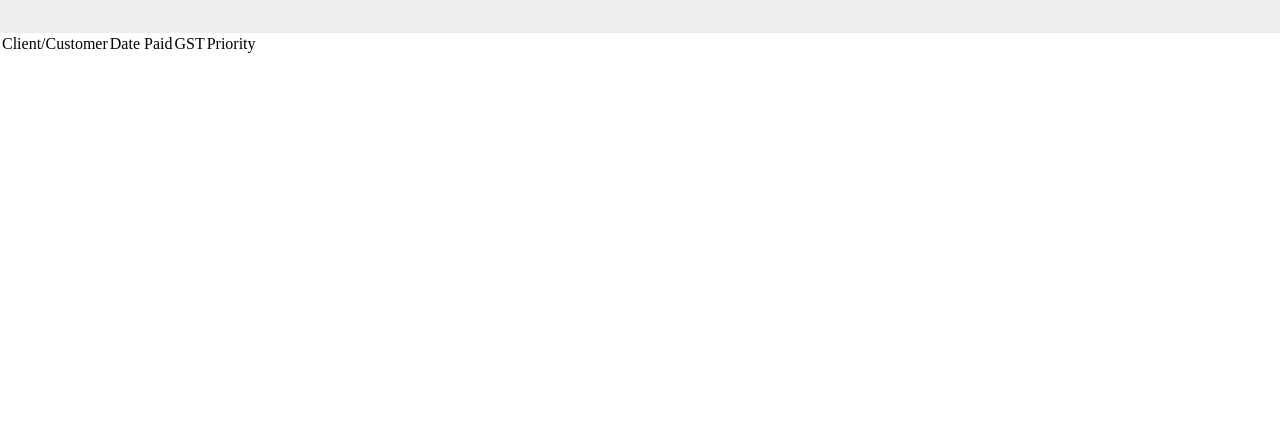
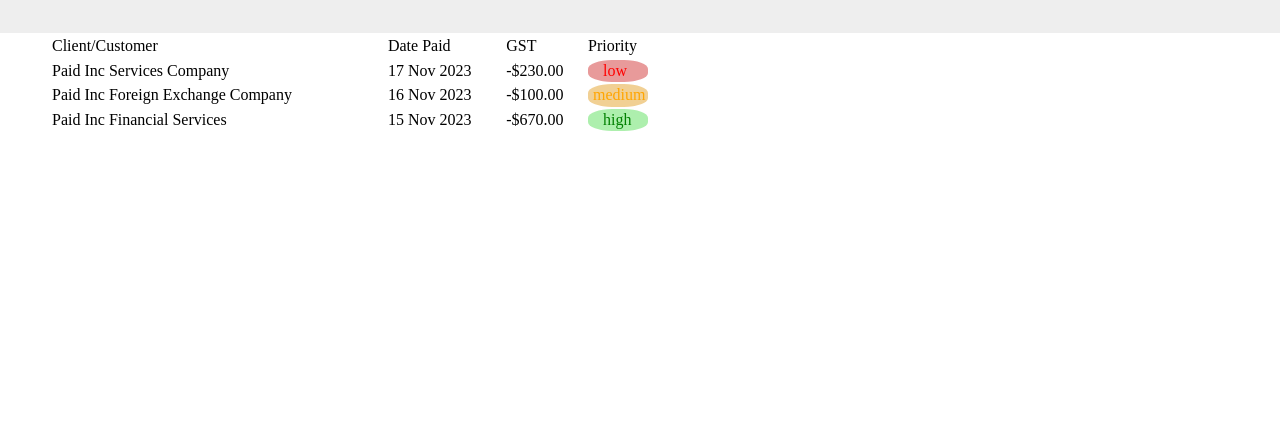
Before and after one commit to FalguniShinde2004/Bootcoding_Internship, a plain HTML site: page index.html in a window 1280 px wide. Shown: the part 372-800 px from the top of the page. Drawn offline with Linux system fonts and the light colour scheme.

Commit message:
Done by Falguni

```diff
--- a/index.html
+++ b/index.html
@@ -34,13 +34,31 @@
         </table>
     </div>
     <div class="tables">
-        <table class="client">
+        <table class="client" >
             <tr>
                 <td>Client/Customer</td>
                 <td>Date Paid</td>
                 <td>GST</td>
                 <td>Priority</td>
             </tr>
+            <tr>
+                <td>Paid Inc Services Company</td>
+                <td>17 Nov 2023</td>
+                <td>-$230.00</td>
+                <td id="low"><p id="para-l">low</p></td>
+            </tr>
+            <tr>
+                <td>Paid Inc Foreign Exchange Company</td>
+                <td>16 Nov 2023</td>
+                <td>-$100.00</td>
+                <td id="medium"><p id="para-m">medium</p></td>
+            </tr>
+            <tr>
+                <td>Paid Inc Financial Services</td>
+                <td>15 Nov 2023</td>
+                <td>-$670.00</td>
+                <td id="high"><p id="para-h">high</p></td>
+            </tr>
         </table>
     </div>
 </body>
--- a/style.css
+++ b/style.css
@@ -22,5 +22,34 @@ h4{
     background-color:#EEEEEE;
 }
 .client{
-
+   width: 600px;
+   margin-left: 50px;
+   height: 100px;
 }
+#low{
+     color: red;
+    background-color: rgb(232, 154, 154);
+    border-radius: 40%;
+    width:15px;
+}
+#para-l{
+    margin-left: 15px;
+}
+#medium{
+   color:orange;
+   background-color: rgb(241, 208, 148);
+   border-radius: 40%;
+   width: 60px;
+}
+#para-m{
+    margin-left: 5px;
+    width:10px;
+}
+#high{
+    color: green;
+    background-color: rgb(173, 239, 173);
+    border-radius: 40%;
+}
+#para-h{
+    margin-left: 15px;
+}
```
